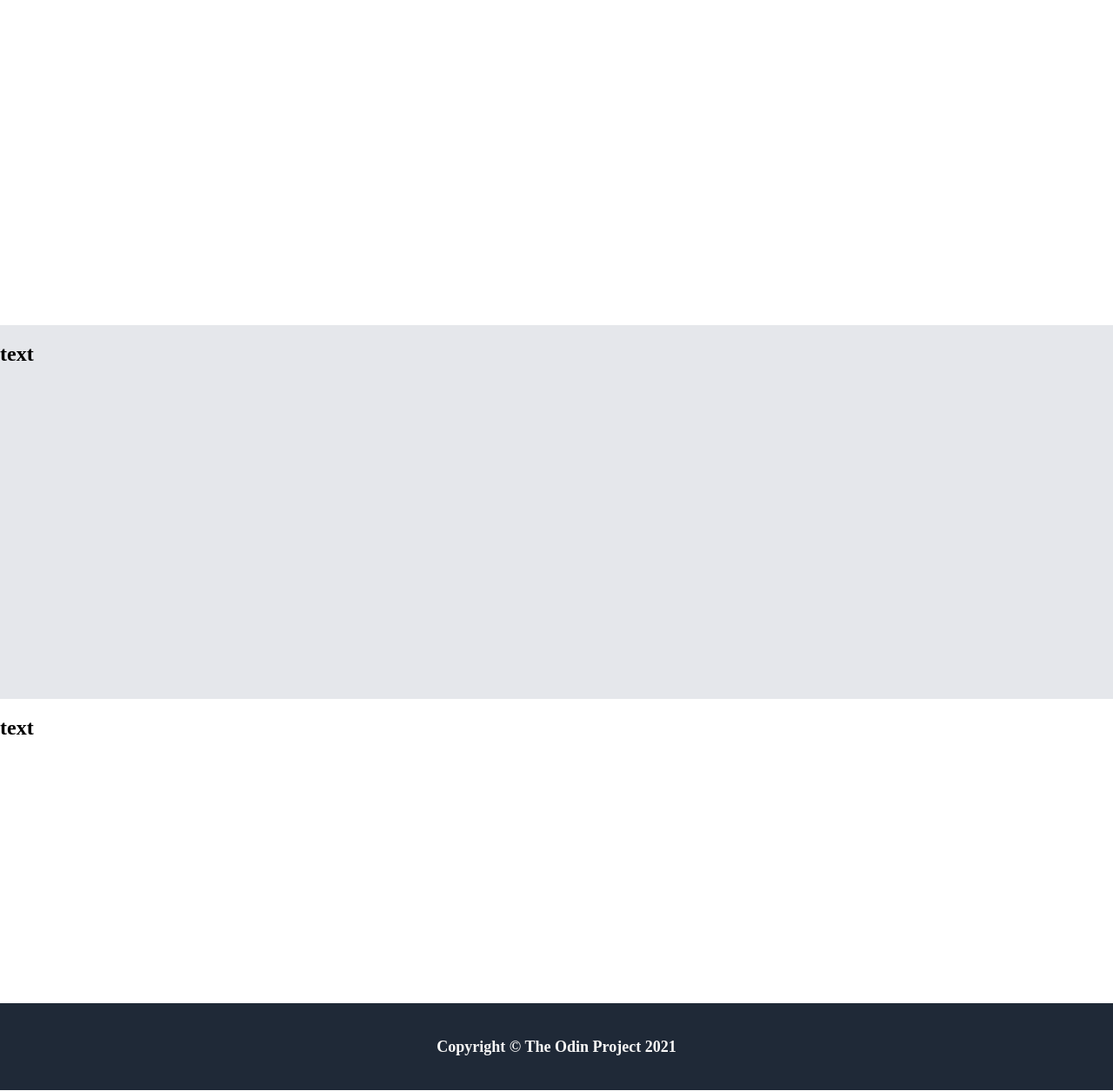
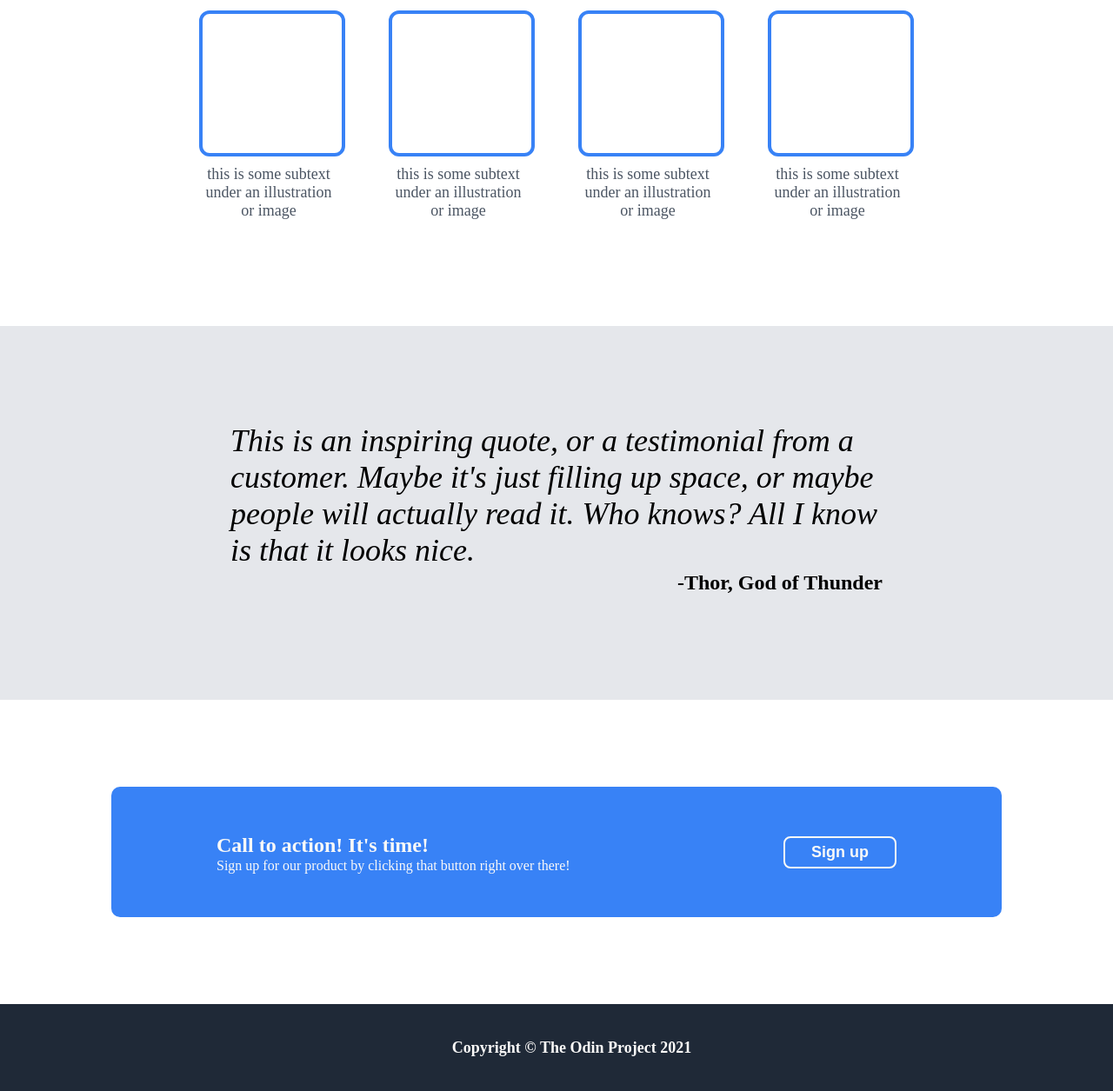
Before and after one commit to londonexmachina/landing-page, a plain HTML site: page index.html in a window 1280 px wide. Shown: the part 661-1916 px from the top of the page at 87% size. Drawn offline with Linux system fonts and the light colour scheme.

Commit message:
Full visual fix

```diff
--- a/index.html
+++ b/index.html
@@ -22,10 +22,10 @@
         <div class="bottom">
             <div class="left">
                 <h1 class="hero">This website isn't awesome</h1>
-                <h2 class="subhero">This website has some smaller subtext that
+                <p class="subhero">This website has some smaller subtext that
                     goes here under the main title. It's a smaller
                     font and the color is lower contrast
-                </h2>
+                </p>
                 <button type="button" id="first-button">Sign up</button>
             </div>
 
@@ -36,15 +36,65 @@
     </div>
 
     <div class="second">
-        <h2>text</h2>
+        <div class="top">
+            <h2>Some random information</h2>
+        </div>
+
+        <div class="bottom">
+            <div class="pair">
+                <div class="info-box"></div>
+                <p class="info-text">this is some subtext under an illustration or image</p>
+            </div>
+
+            <div class="pair">
+                <div class="info-box"></div>
+                <p class="info-text">this is some subtext under an illustration or image</p>
+            </div>
+
+            <div class="pair">
+                <div class="info-box"></div>
+                <p class="info-text">this is some subtext under an illustration or image</p>
+            </div>
+
+            <div class="pair">
+                <div class="info-box"></div>
+                <p class="info-text">this is some subtext under an illustration or image</p>
+            </div>
+        </div>
     </div>
 
     <div class="third">
-        <h2>text</h3>
+        <div class="quote">
+            <div class="top">
+                <p>This is an inspiring quote, or a testimonial
+                    from a customer. Maybe it's just filling up
+                    space, or maybe people will actually read it.
+                    Who knows? All I know is that it looks nice.
+                </p>
+            </div>
+            <div class="bottom">
+                <h2>-Thor, God of Thunder</h2>
+            </div>
+        </div>
     </div>
 
     <div class="forth">
-        <h2>text</h2>
+        <div class="container">
+            <div class="left">
+                <div class="top">
+                    <h2>Call to action! It's time!</h2>
+                </div>
+
+                <div class="bottom">
+                    <p>Sign up for our product by clicking that button
+                    right over there!</p>
+                </div>
+            </div>
+
+            <div class="right">
+                <button type="button" id="second-button">Sign up</button>
+            </div>
+        </div>
     </div>
 
     <div class="fifth">
--- a/style.css
+++ b/style.css
@@ -12,7 +12,7 @@ ol {
 }
 
 .first {
-    height: 535px;
+    height: 536px;
     flex-direction: column;
 }
 
@@ -74,15 +74,105 @@ ol {
 
 .second {
     height: 500px;
+    flex-direction: column;
+    align-items: center;
+}
+
+.second .top {
+    margin-top: 20px;
+    font-size: 24px;
+    font-weight: bold;
+}
+
+.second .bottom {
+    display: flex;
+    flex-direction: row;
+    gap: 50px;
+    margin-top: 15px;
+}
+
+.info-box {
+    border: 4px solid #3882F6;
+    width: 160px;
+    height: 160px;
+    border-radius: 12px;
+}
+
+.info-text {
+    width: 160px;
+    text-align: center;
+    margin-top: 10px;
+    font-size: 18px;
+    color: #4B5563;
 }
 
 .third {
     height: 430px;
     background: #E5E7EB;
+    display: flex;
+    justify-content: center;
+    align-items: center;
+}
+
+.third .quote {
+    width: 750px;
+    display: flex;
+    flex-direction: column;
+}
+
+.third .quote .top {
+    display: flex;
+    align-items: center;
+    font-size: 36px;
+    height: 160px;
+    font-style: italic;
+}
+
+.third .quote .bottom {
+    display: flex;
+    height: 40px;
+    display: flex;
+    align-items: center;
+    justify-content: flex-end;
 }
 
 .forth {
     height: 350px;
+    display: flex;
+    justify-content: center;
+    align-items: center;
+}
+
+.forth .container {
+    height: 150px;
+    width: 1024px;
+    background-color: #3882F6;
+    color: #FAF9F8;
+    border-radius: 10px;
+    display: flex;
+    justify-content: center;
+    align-items: center;
+}
+
+.forth .container .left {
+    width: 652px;
+    display: flex;
+    flex-direction: column;
+}
+
+.forth .container .left .top {
+    margin-bottom: -35px;
+}
+
+#second-button {
+    height: 37px;
+    width: 130px;
+    border: 2px solid #FAF9F8;;
+    border-radius: 8px;
+    background-color: #3882F6;
+    color: #FAF9F8;
+    font-size: 18px;
+    font-weight: bold;
 }
 
 .fifth {
@@ -92,6 +182,10 @@ ol {
     font-size: 12px;
 }
 
+.fifth h2 {
+    margin-left: 35px;
+}
+
 .first, .fifth {
     background: #1F2937;
     color: #FAF9F8;
```
